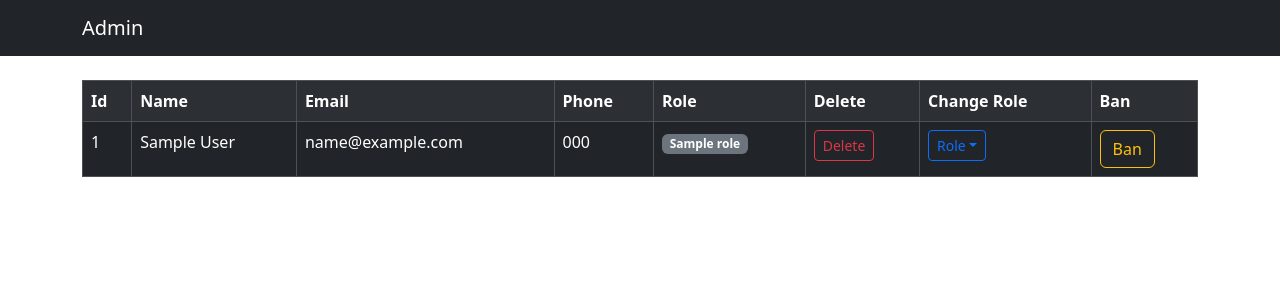
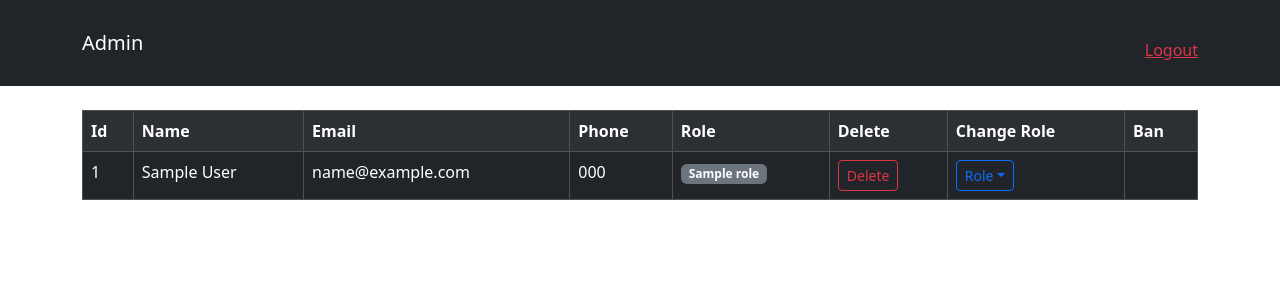
Before and after one commit to myat-kyaw-thu/laradock_starter, a PHP site: page /project_new_class/admin.php in a window 1280 px wide. Shown: the top 300 px of the page. Run offline with PHP 8.4, Linux system fonts and the light colour scheme; the visitor is signed in with stand-in values (Sample User, id 1); tables that the repository leaves empty or names only in its code hold one stand-in row (values such as "Sample post").

Commit message:
auth check

```diff
--- a/admin.php
+++ b/admin.php
@@ -2,7 +2,9 @@
 include("vendor/autoload.php");
 use Libs\Database\MySQL;
 use Libs\Database\UsersTable;
+use Helpers\Auth;
 $table = new UsersTable(new MySQL);
+$auth = Auth::check();
 $users = $table->getAll();
 $roles = $table->getRoles();
 ?>
@@ -20,7 +22,16 @@ $roles = $table->getRoles();
     <nav class="navbar bg-dark navbar-dark navbar-expand">
         <div class="container">
             <a href="#" class="navbar-brand">Admin</a>
+    <ul>
+        <li>
+            <a href="#" class="navbar-brand"><?= $auth->name?></a>
+        </li>
+        <li>
+            <a href="_actions/logout.php" class="text-danger">Logout</a>
+        </li>
+    </ul>
         </div>
+
     </nav>
     <div class="container mt-4">
         <table class="table table-dark table-striped table-bordered">
@@ -68,18 +79,22 @@ $roles = $table->getRoles();
                                     <?php foreach($roles as $role) : ?>
                                         <a href="_actions/role.php?id=<?=$user->id?>&role=<?=$role->id?>" class="dropdown-item"><?=$role->name?></a>
                                         <?php endforeach?>
-                                        <?php if ($user->role_id !== 3) : ?>
                                         </div>
-                                        <?php endif ?>
+
                                     </div>
                                 </td>
                                 <td>
-                                    <?php if ($user->suspended) : ?>
-                                        <a href="_actions/unsuspend.php?id=<?= $user->id ?>" class="btn  btn-warning">UnBan</a>
+                                    <?php if ($auth->role_id == 3) : ?>
+                                        <?php if($user->suspended):?>
+                                            <a href="_actions/unsuspend.php?id=<?= $user->id ?>" class="btn  btn-warning">UnBan</a>
+                                            <?php else : ?>
+                                                <a href="_actions/suspend.php?id=<?= $user->id ?>" class="btn btn-outline-warning">Ban</a>
+                                     <?php endif?>
                                         <?php else : ?>
-                                            <a href="_actions/suspend.php?id=<?= $user->id ?>" class="btn btn-outline-warning">Ban</a>
+
                                             <?php endif ?>
                                         </td>
+
                 </tr>
             <?php endforeach ?>
         </table>
```
